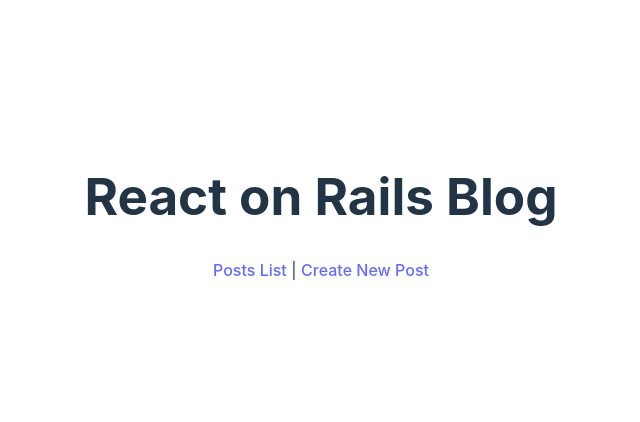
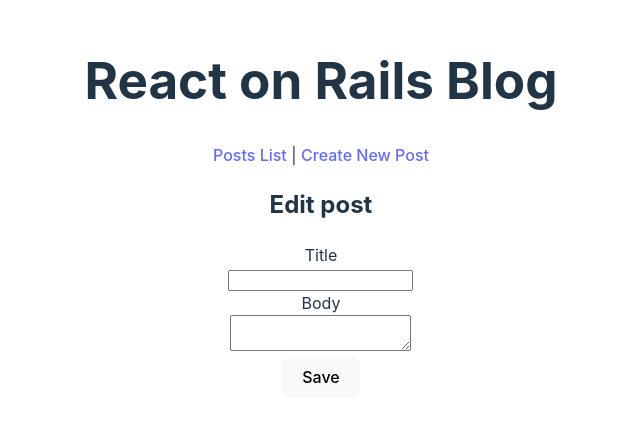
Before and after one commit to EduardoBriceno89/react-on-rails, a React (Vite) app: page /posts/1/edit in a window 1280 px wide. Shown: the part 192-614 px from the top of the page, without its empty margins (319-959 px from the left). Built offline with nearby package versions, Linux system fonts and the light colour scheme; no server answers.

Commit message:
Editing posts feature

```diff
--- a/src/components/AppRoutes.jsx
+++ b/src/components/AppRoutes.jsx
@@ -3,12 +3,14 @@ import { Route, Routes } from "react-router-dom";
 import PostsList from "../features/posts/PostsList";
 import PostDetails from "../features/posts/PostsDetails";
 import NewPostForm from "../features/posts/NewPostForm";
+import EditPostForm from "../features/posts/EditPostForm";
 
 function AppRoutes() {
   return (
     <Routes>
       <Route path="/" element={<PostsList />} />
       <Route path="posts/:id" element={<PostDetails />} />
+      <Route path="posts/:id/edit" element={<EditPostForm />} />
       <Route path="/new" element={<NewPostForm />} />
     </Routes>
   );
--- /dev/null
+++ b/src/features/posts/EditPostForm.jsx
@@ -0,0 +1,92 @@
+import React, { useEffect, useState } from "react";
+import { useNavigate, useParams } from "react-router-dom";
+import { API_URL } from "../../constants";
+
+function EditPostForm() {
+  const [post, setPost] = useState(null);
+  const { id } = useParams();
+  const [, setLoading] = useState(true);
+  const [, setError] = useState(null);
+  const navigate = useNavigate();
+
+  useEffect(() => {
+    // fetch the current post by id
+    const fetchCurrentPost = async () => {
+      try {
+        const response = await fetch(`${API_URL}/${id}`);
+        if (response.ok) {
+          const json = response.json();
+          setPost(json);
+        } else {
+          throw response;
+        }
+      } catch (error) {
+        console.error("An error occurred: ", error);
+        setError(error);
+      } finally {
+        setLoading(false);
+      }
+      fetchCurrentPost();
+    };
+  }, [id]);
+
+  const handleSubmit = async (e) => {
+    e.prevenDefault();
+
+    try {
+      const response = await fetch(`${API_URL}/${id}`, {
+        method: "PUT",
+        headers: {
+          "Content-Type": "application/json",
+        },
+        body: JSON.stringify({
+          title: post.title,
+          body: post.body,
+        }),
+      });
+      if (response.ok) {
+        const json = await response.json();
+        navigate(`/posts/${id}`);
+      } else {
+        throw response;
+      }
+    } catch (error) {
+      console.error("An error occurred: ", error);
+    }
+  };
+
+  // if (!post) return <h2>Loading...</h2>;
+
+  return (
+    <div>
+      <h2>Edit post</h2>
+      <form onSubmit={handleSubmit}>
+        <div>
+          <label htmlFor="post-title">Title</label>
+          <br />
+          <input
+            type="text"
+            id="post-title"
+            value={post?.title}
+            onChange={(e) => setPost({ ...post, title: e.target.value })}
+          />
+        </div>
+        <div>
+          <label htmlFor="post-body">Body</label>
+          <br />
+          <textarea
+            type="text"
+            id="post-body"
+            value={post?.body}
+            onChange={(e) => setPost({ ...post, body: e.target.value })}
+          ></textarea>
+        </div>
+        <div>
+          <button type="submit">Save</button>
+        </div>
+      </form>
+    </div>
+  );
+}
+
+export default EditPostForm;
--- a/src/features/posts/PostsDetails.jsx
+++ b/src/features/posts/PostsDetails.jsx
@@ -47,6 +47,8 @@ function PostsDetails(params) {
     <div>
       <h2>{post.title}</h2>
       <p>{post.body}</p>
+      <Link to={`/posts/${post.id}/edit`}>Edit</Link>
+      {" | "}
       <Link to="/">Back to posts list</Link>
       {" | "}
       <button onClick={() => deletePost(id)}>Delete</button>
```
Also changed, not shown: 1 other file (tests, documents, lock files or other folders).
